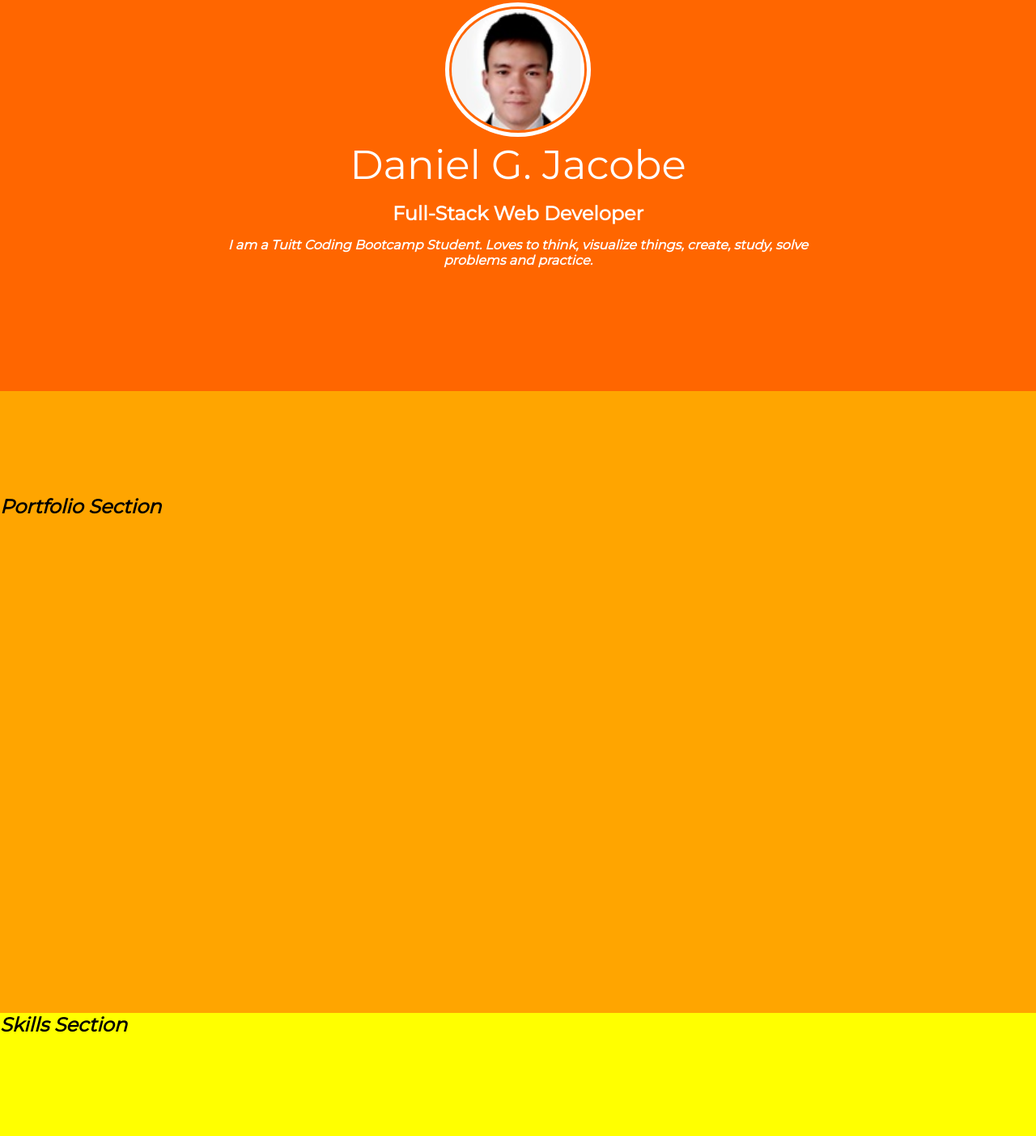
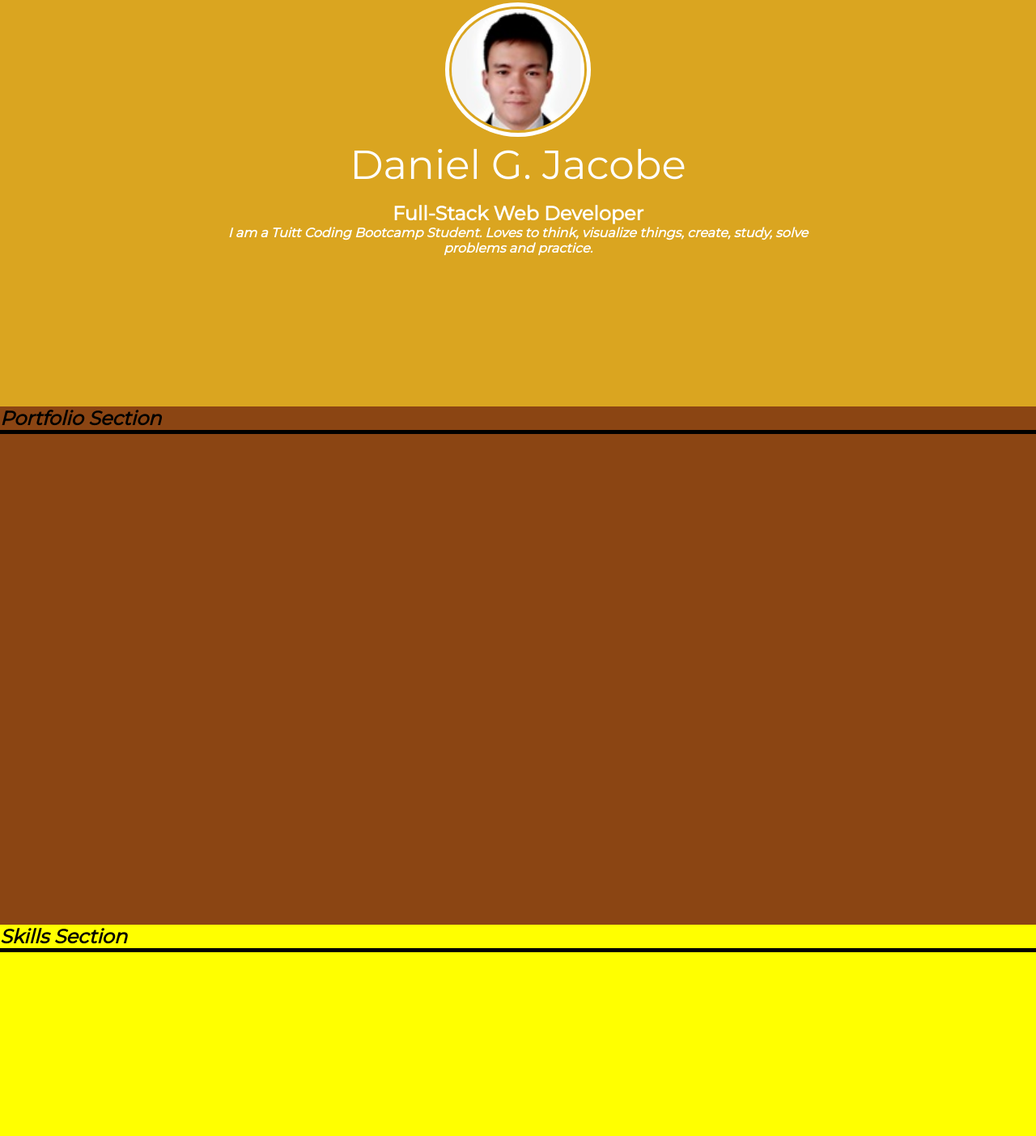
Before and after one commit to JacobeDaniel2k18/mod00-00, a plain HTML site: page index.html in a window 1280 px wide. Shown: the part 157-1560 px from the top of the page at 81% size. Drawn offline with Linux system fonts and the light colour scheme.

Commit message:
Feat: To make and solve Conflict

```diff
--- a/assets/css/style.css
+++ b/assets/css/style.css
@@ -11,7 +11,8 @@ body {
 
 
 #main-section {
-	background-color: #ff6600;
+	background-color: #DAA520;
+	background-image: "image3.jpg"
 }
 
 section#main-section > a {
@@ -58,13 +59,12 @@ h1
 
 #dev-description {
 padding-top: 15px;
-padding-bottom: 15px;
+padding-bottom: 0px;
 
 }
 
 #portfolio-section {
-	padding-top: 10%;
-	background-color: orange;
+	background-color: #8B4513;
 }
 
 #skills-section {
--- a/index.html
+++ b/index.html
@@ -16,6 +16,9 @@
 <body>
 
 	<main id="wrapper">
+
+		<p>another text to cause conflict</p>
+
 		<section id="main-section">
 
 			<a href="jacobedaniel2k18@gmail.com">
@@ -47,19 +50,22 @@
 		</div>
 
 		<section id="portfolio-section">
-			<h2> Portfolio Section</h2>
+			<h2> Portfolio Section
+			<hr size="5" color="Black" width="100%"> </h2>
 
 		</section>
 			<!-- Portfolio Section -->
 
 		<section id="skills-section">
-			<h2> Skills Section</h2>
+			<h2> Skills Section
+			<hr size="5" color="Black" width="100%"></h2>
 
 		</section>
 			<!-- Skills Section -->
 
 		<section id="about-section">
-			<h2> About/Contact Section</h2>
+			<h2> About/Contact Section
+			<hr size="5" color="Black" width="100%"></h2>
 
 			<!-- About/Contact Section -->
 		</section>
```
